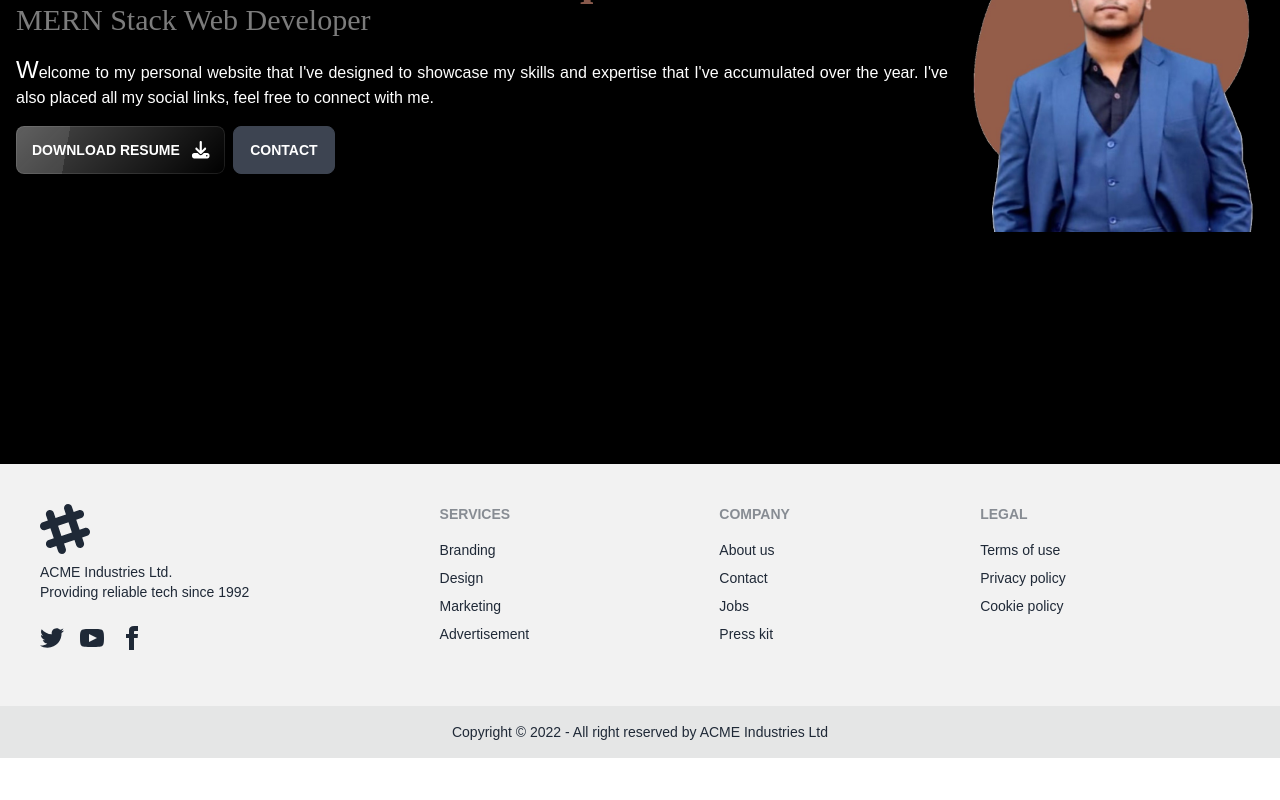
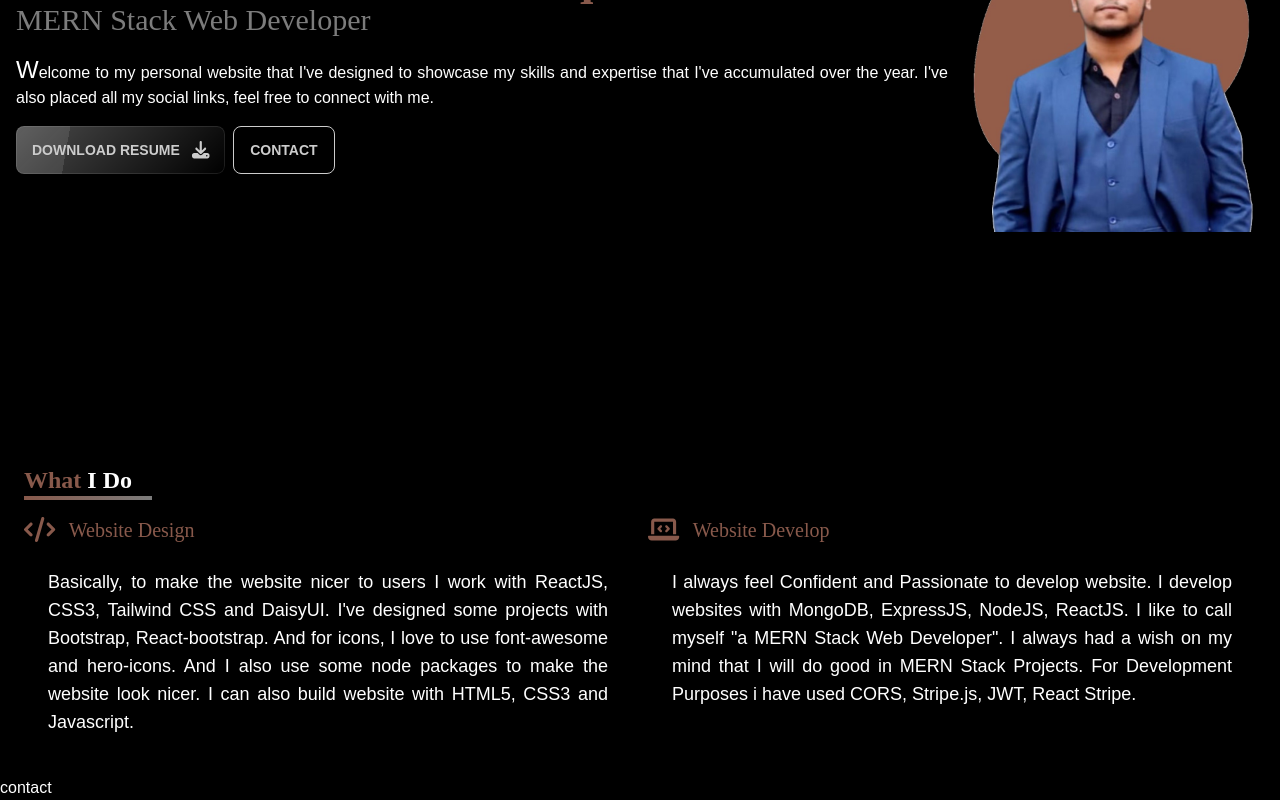
Before and after one commit to muhammad-jiku/jikmunn-portfolio-client, a React (Create React App) app: page / in a window 1280 px wide. Shown: the part 400-1200 px from the top of the page. Before the commit the page ends 1158 px from the top, so only its background shows below. Built offline with nearby package versions, Linux system fonts and the light colour scheme.

Commit message:
about section added to homepage

```diff
--- /dev/null
+++ b/src/pages/Home/About/About.js
@@ -0,0 +1,48 @@
+import { faCode, faLaptopCode } from '@fortawesome/free-solid-svg-icons';
+import { FontAwesomeIcon } from '@fortawesome/react-fontawesome';
+import React from 'react';
+
+const About = () => {
+  return (
+    <div className="container mx-auto px-6 my-8 lg:my-0">
+      <h1
+        className="text-2xl capitalize font-bold"
+        style={{ fontFamily: 'Headland One' }}
+      >
+        <span className="text-primary">what</span> <span>i do</span>
+        <div className="bg-gradient-to-r from-primary to-secondary h-1 w-32"></div>
+      </h1>
+      <div className="grid grid-cols-1 gap-4 md:grid-cols-2">
+        <div className="my-4">
+          <h1 className="text-primary text-xl">
+            <FontAwesomeIcon icon={faCode} className="mr-2" size="lg" />{' '}
+            <span style={{ fontFamily: 'Newsreader' }}>Website Design</span>
+          </h1>
+          <h1 className="text-justify text-lg my-2 px-6 py-4">
+            Basically, to make the website nicer to users I work with ReactJS,
+            CSS3, Tailwind CSS and DaisyUI. I've designed some projects with
+            Bootstrap, React-bootstrap. And for icons, I love to use
+            font-awesome and hero-icons. And I also use some node packages to
+            make the website look nicer. I can also build website with HTML5,
+            CSS3 and Javascript.
+          </h1>
+        </div>
+        <div className="my-4">
+          <h1 className="text-primary text-xl">
+            <FontAwesomeIcon icon={faLaptopCode} className="mr-2" size="lg" />{' '}
+            <span style={{ fontFamily: 'Newsreader' }}>Website Develop</span>
+          </h1>
+          <h1 className="text-justify text-lg my-2 px-6 py-4">
+            I always feel Confident and Passionate to develop website. I develop
+            websites with MongoDB, ExpressJS, NodeJS, ReactJS. I like to call
+            myself "a MERN Stack Web Developer". I always had a wish on my mind
+            that I will do good in MERN Stack Projects. For Development Purposes
+            i have used CORS, Stripe.js, JWT, React Stripe.
+          </h1>
+        </div>
+      </div>
+    </div>
+  );
+};
+
+export default About;
--- a/src/pages/Home/Banner/Banner.js
+++ b/src/pages/Home/Banner/Banner.js
@@ -22,12 +22,11 @@ const Banner = () => {
             className="text-4xl md:text-5xl font-bold"
             style={{ fontFamily: 'Newsreader' }}
           >
-            I'm{' '}
-            <span style={{ color: '#88594B' }}>Muhammad Azizul Hoque Jiku</span>
+            I'm <span className="text-primary">Muhammad Azizul Hoque Jiku</span>
           </h1>
           <h1
-            className="text-xl md:text-3xl"
-            style={{ color: '#7C7C7C', fontFamily: 'Headland One' }}
+            className="text-xl md:text-3xl text-secondary"
+            style={{ fontFamily: 'Headland One' }}
           >
             MERN Stack Web Developer
           </h1>
--- /dev/null
+++ b/src/pages/Home/Contact/Contact.js
@@ -0,0 +1,7 @@
+import React from 'react';
+
+const Contact = () => {
+  return <div>contact</div>;
+};
+
+export default Contact;
--- a/src/pages/Home/Home/Home.js
+++ b/src/pages/Home/Home/Home.js
@@ -1,10 +1,14 @@
 import React from 'react';
+import About from '../About/About';
 import Banner from '../Banner/Banner';
+import Contact from '../Contact/Contact';
 
 const Home = () => {
   return (
     <div>
       <Banner />
+      <About />
+      <Contact />
     </div>
   );
 };
--- a/tailwind.config.js
+++ b/tailwind.config.js
@@ -3,5 +3,20 @@ module.exports = {
   theme: {
     extend: {},
   },
+  daisyui: {
+    themes: [
+      {
+        mytheme: {
+          primary: '#88594B',
+          secondary: '#7C7C7C',
+          // accent: '#3A4256',
+          // neutral: '#3d4451',
+          // 'base-100': '#ffffff',
+        },
+      },
+      // 'dark',
+      // 'cupcake',
+    ],
+  },
   plugins: [require('daisyui')],
 };
```
